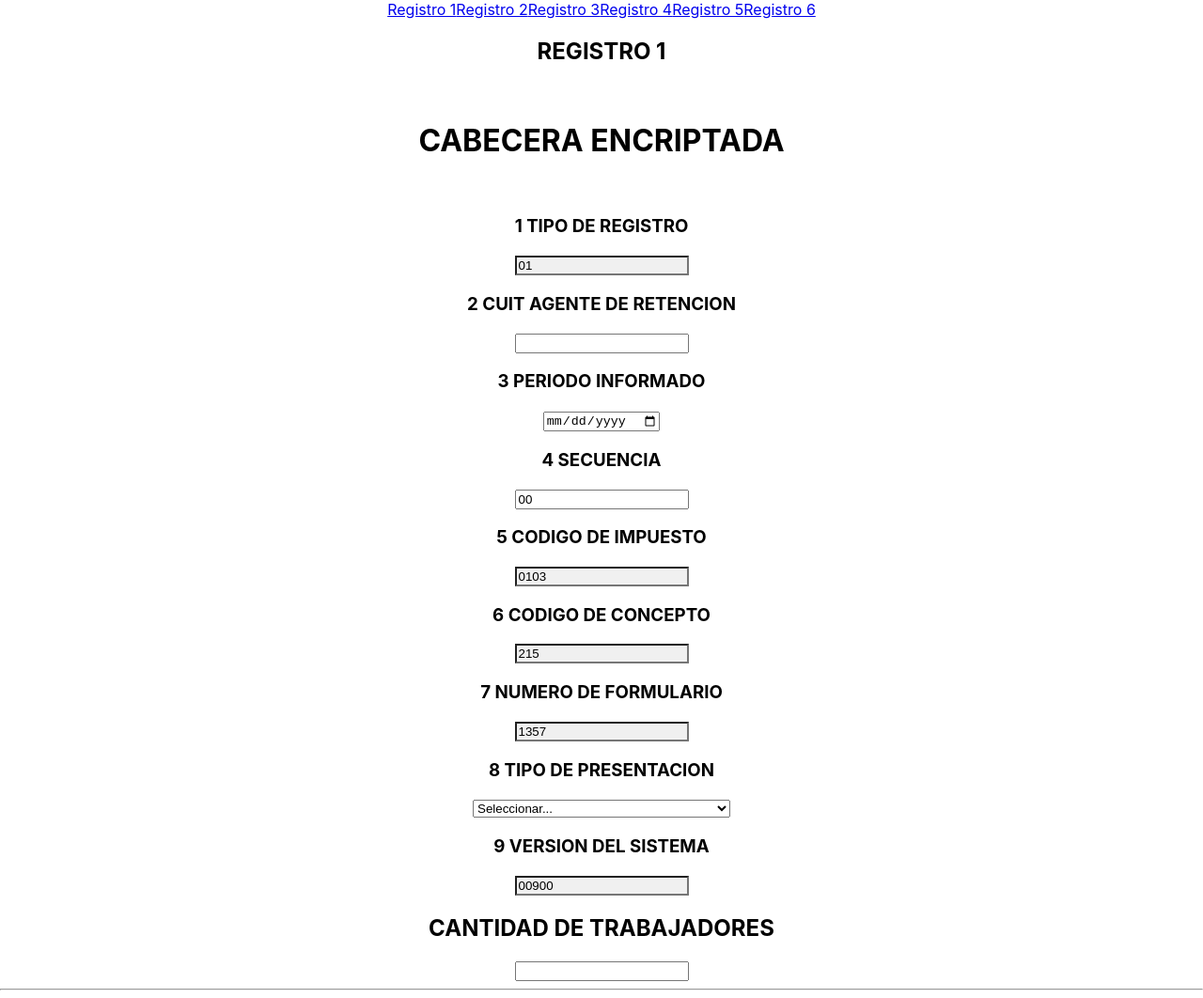
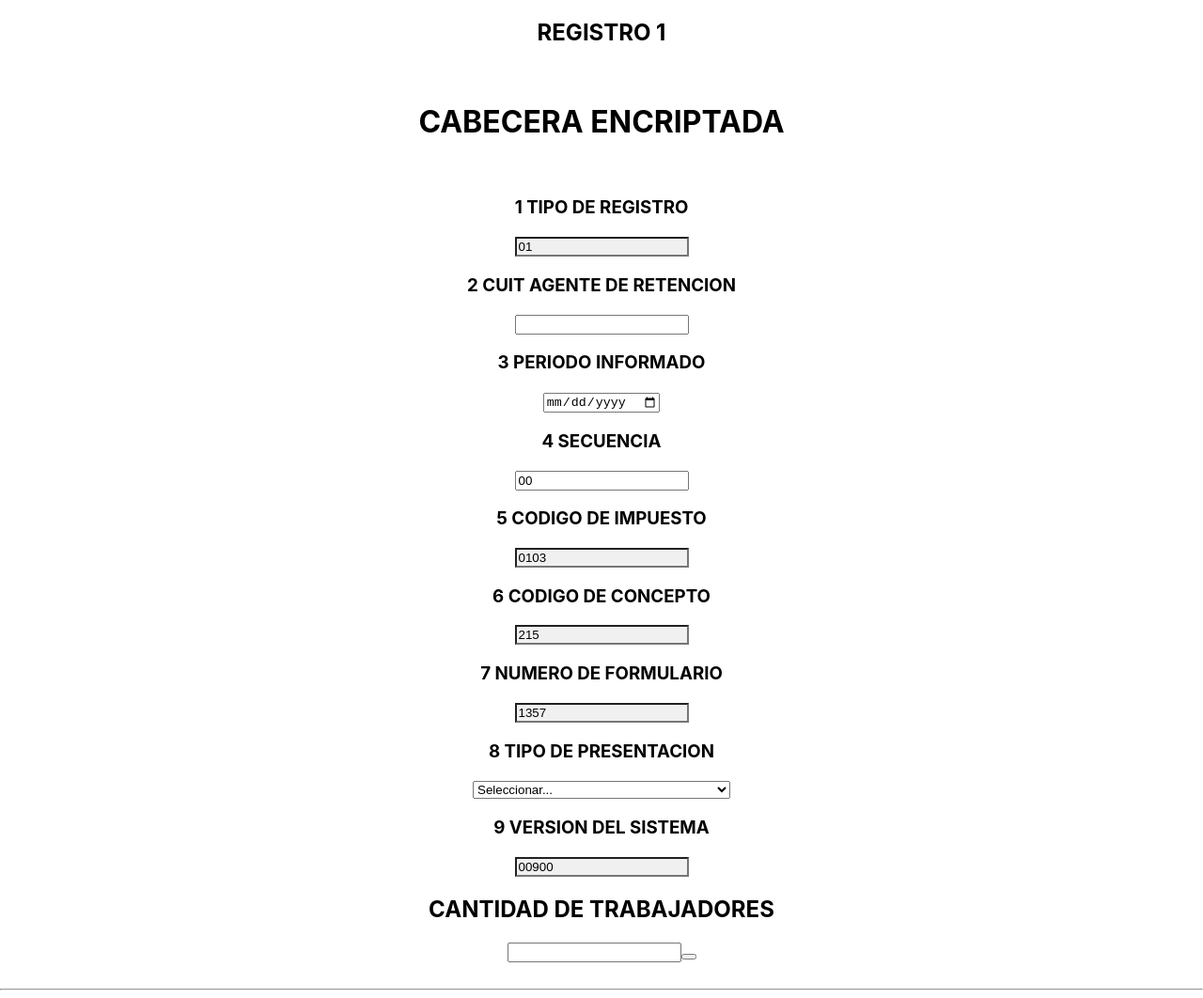
Before and after one commit to Taiel98/rf1357-900t, a React (Create React App) app: page / in a window 1280 px wide. Shown: the whole page at 94% size. Built offline with nearby package versions, Linux system fonts and the light colour scheme.

Commit message:
agregando cosas

```diff
--- a/src/App.js
+++ b/src/App.js
@@ -1,13 +1,11 @@
 import './App.css';
 import { Outlet } from 'react-router-dom';
-import Navbar from './Components/Navbar';
 import { FormProvider } from './Context/FormContext';
 
 function App() {
   return (
     <FormProvider>
       <div className="App">
-        <Navbar/>
         <Outlet/>
       </div>
     </FormProvider>
--- a/src/Components/Navbar.js
+++ /dev/null
@@ -1,17 +0,0 @@
-import React from "react";
-import { Link } from "react-router-dom";
-
-function Navbar(){
-    return(
-        <>
-        <Link to='Registro1'>Registro 1</Link>
-        <Link to='Registro2'>Registro 2</Link>
-        <Link to='Registro3'>Registro 3</Link>
-        <Link to='Registro4'>Registro 4</Link>
-        <Link to='Registro5'>Registro 5</Link>
-        <Link to='Registro6'>Registro 6</Link>
-        </>
-    )
-}
-
-export default Navbar;
--- a/src/Routes/Registro1.js
+++ b/src/Routes/Registro1.js
@@ -3,6 +3,7 @@ import NumberInput from '../Components/NumberInput';
 import DateInput from "../Components/DateInput"
 import SelectInput from "../Components/SelectInput";
 import OptionInput from "../Components/OptionInput";
+import { Link } from "react-router-dom";
 
 function Registro1(){
     return(
@@ -44,7 +45,10 @@ function Registro1(){
             <h3>9 VERSION DEL SISTEMA</h3>
             <NumberInput value="00900" readOnly={true} />
             <h2>CANTIDAD DE TRABAJADORES</h2>
-            <input type="number" maxLength={3} registro="registro1" field="cantidadTrabajadores"/>
+            <form>
+                <input type="number" maxLength={3} registro="registro1" field="cantidadTrabajadores"/>
+                <button><Link to=""></Link></button>
+            </form>
             <br/>
             <hr/>
         </>
--- /dev/null
+++ b/src/Routes/Trabajadores.js
@@ -0,0 +1,11 @@
+import React from "react";
+
+function Trabajadores(){
+    return(
+        <>
+            <h1>TRABAJADORES</h1>
+        </>
+    )
+}
+
+export default Trabajadores;
--- a/src/index.js
+++ b/src/index.js
@@ -10,6 +10,7 @@ import Registro3 from './Routes/Registro3';
 import Registro4 from './Routes/Registro4';
 import Registro5 from './Routes/Registro5';
 import Registro6 from './Routes/Registro6';
+import Trabajadores from './Routes/Trabajadores';
 
 const root = ReactDOM.createRoot(document.getElementById('root'));
 root.render(
@@ -24,6 +25,7 @@ root.render(
           <Route path='Registro4' element={<Registro4/>}/>
           <Route path='Registro5' element={<Registro5/>}/>
           <Route path='Registro6' element={<Registro6/>}/>
+          <Route path='Trabajadores' element={<Trabajadores/>}/>
         </Route>
       </Routes>
     </BrowserRouter>
```
Also changed, not shown: src/Components/NavbarRegistros.js (added, +11 -0 lines), src/Components/NavbarTrabajadores.js (added).
